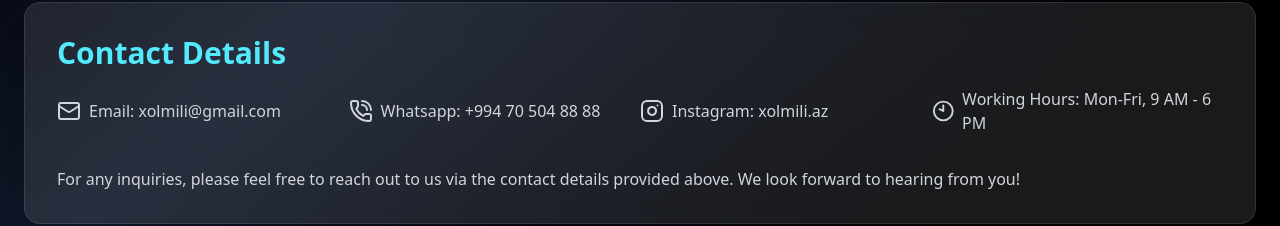
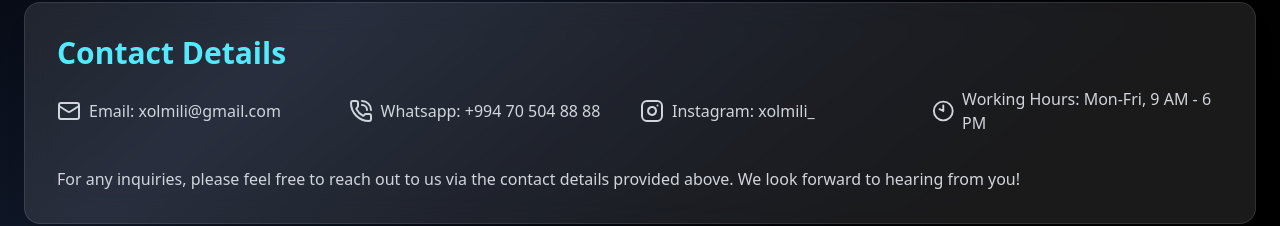
Before and after one commit to hasanasadov/xolmili, a Next.js app: page /contact in a window 1280 px wide. Shown: the part 869-1095 px from the top of the page. Built offline with nearby package versions, Linux system fonts and the light colour scheme.

Commit message:
insta link added

```diff
--- a/app/(client)/contact/page.tsx
+++ b/app/(client)/contact/page.tsx
@@ -25,7 +25,7 @@ export default function ContactPage() {
     {
       icon: InstagramIcon,
       label: "Instagram",
-      value: "xolmili.az",
+      value: "xolmili_",
       link: "https://www.instagram.com/xolmili.az/",
     },
     {
```
